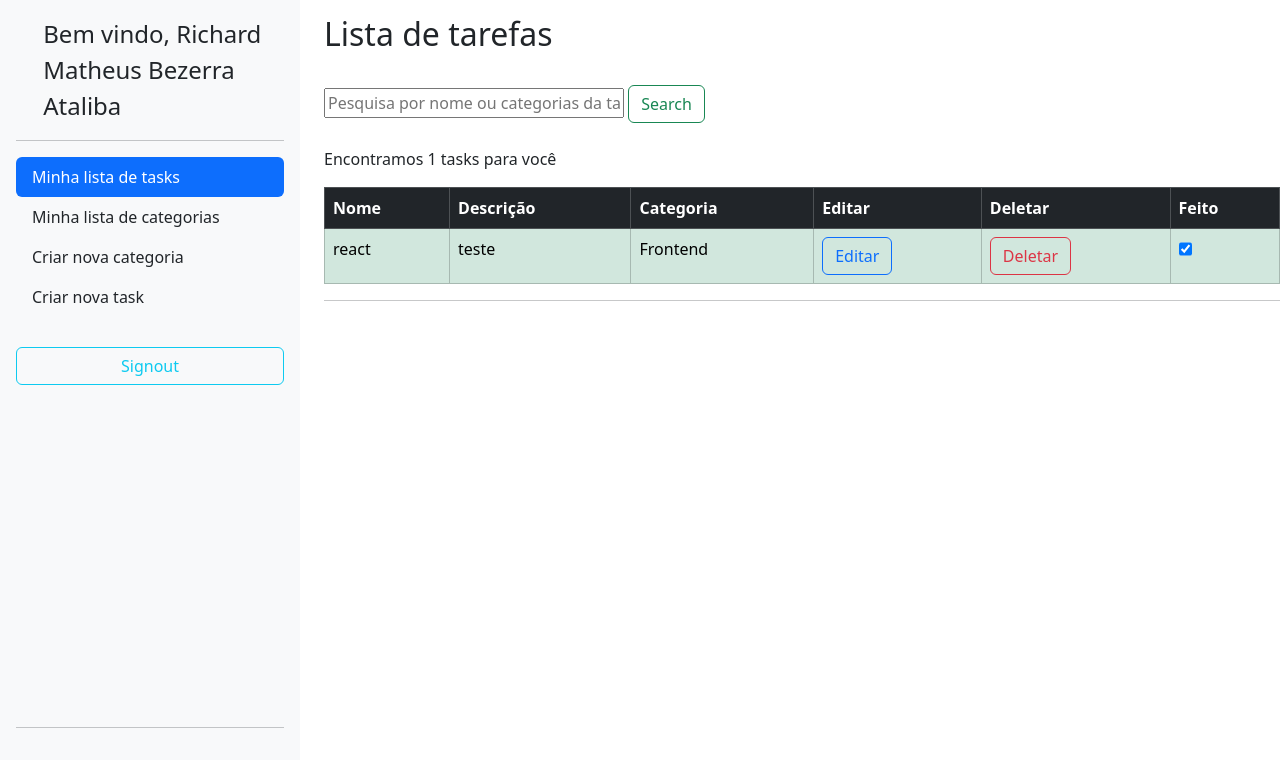
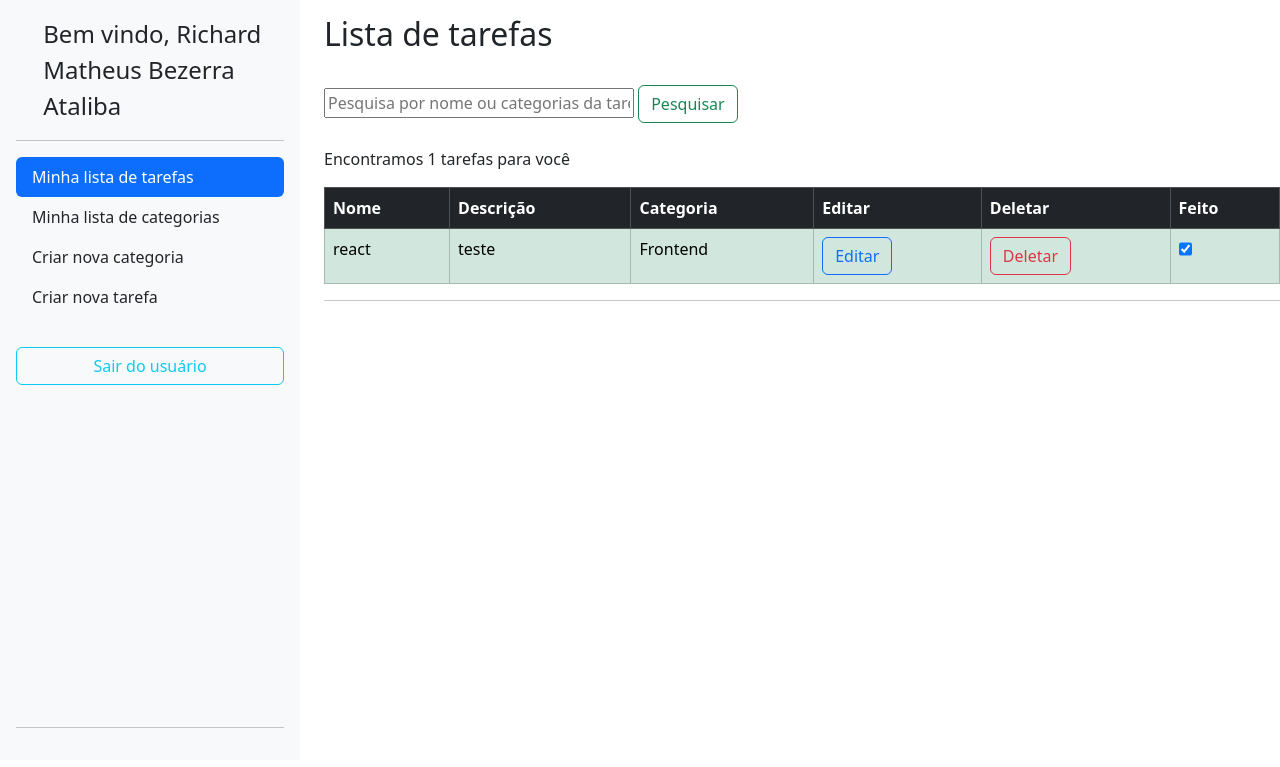
Before and after one commit to RichardMatheus929/todolist, a Django app: page / in a window 1280 px wide. Shown: the top 767 px of the page. Run offline with Django 4.2, Linux system fonts and the light colour scheme; a user stored in the database is signed in; data comes from the database, SQL or seed files in the repository; both versions use the stored data as it was after the commit.

Commit message:
create verification task is complete a delete task (frontend)

```diff
--- a/lizetest/core/templates/sidebar.html
+++ b/lizetest/core/templates/sidebar.html
@@ -12,7 +12,7 @@
             <a href="{% url 'todo:task_list' %}"
                 class="nav-link {% if request.resolver_match.url_name == 'task_list' %}active{% else %}link-dark{% endif %}"
                 aria-current="page">
-                Minha lista de tasks
+                Minha lista de tarefas
             </a>
         </li>
         <li>
@@ -28,10 +28,10 @@
         </li>
         <li style="padding-bottom: 30px;">
             <a href="{% url 'todo:task_create' %}" class="nav-link link-dark">
-                Criar nova task
+                Criar nova tarefa
             </a>
         </li>
-        <button type="button" class="btn btn-outline-info" id="btn-signout"> Signout </button>
+        <button type="button" class="btn btn-outline-info" id="btn-signout"> Sair do usuário  </button>
     </ul>
     <hr>
 
--- a/lizetest/todo/templates/task_list.html
+++ b/lizetest/todo/templates/task_list.html
@@ -10,12 +10,12 @@
       {% include 'popup.html' %}
       <h2 style="padding-top: 15px;">Lista de tarefas</h2><br>
       <form method="GET" action="{% url 'todo:task_list' %}">
-        <input type="text" name="query_task" placeholder="Pesquisa por nome ou categorias da task"
-          style="width: 100%;max-width: 300px;">
-        <button type="submit" class="btn btn-outline-success">Search</button>
+        <input type="text" name="query_task" placeholder="Pesquisa por nome ou categorias da tarefa"
+          style="width: 100%;max-width: 310px;">
+        <button type="submit" class="btn btn-outline-success">Pesquisar</button>
       </form><br>
 
-      <p>Encontramos {{number_tasks}} tasks para você</p>
+      <p>Encontramos {{number_tasks}} tarefas para você</p>
       <table class="table table-bordered">
         <thead>
           <tr class="table-dark">
@@ -40,7 +40,8 @@
             </td>
             <td>
               <a>
-                <button type="button" class="btn btn-outline-danger btn-delete" data-task-id="{{ task.pk }}" data-task-name="{{task.title}}">Deletar</button>
+                <button type="button" class="btn btn-outline-danger btn-delete" data-task-id="{{ task.pk }}" data-task-name="{{task.title}}" is-completed="{% if task.completed %}true{% else %}false{% endif %}"
+                >Deletar</button>
               </a>
             </td>
             <td>
@@ -59,9 +60,16 @@
 <script>
 
 function exibirpopup() {
-  const id_task = this.getAttribute('data-task-id');
+  const task_id = this.getAttribute('data-task-id');
+  const task_name = this.getAttribute('data-task-name');
+  const task_complete = this.getAttribute('is-completed');
+
   document.getElementById("myPopup").style.display = "block";
-  document.getElementById("myPopup").setAttribute('data-task-id',id_task);
+
+  // pega o id da taske e seta como atributo do elemento popup
+  document.getElementById("myPopup").setAttribute('data-task-id',task_id);
+  document.getElementById("myPopup").setAttribute('data-task-name',task_name);
+  document.getElementById("myPopup").setAttribute('is-complete',task_complete);
 }
 
 function closePopup() {
@@ -75,6 +83,14 @@ document.querySelectorAll(".btn-delete").forEach(button => {
   function deletetask() {
 
     const id_task = document.getElementById('myPopup').getAttribute('data-task-id')
+    const name_task = document.getElementById('myPopup').getAttribute('data-task-name')
+    const complete_task = document.getElementById('myPopup').getAttribute('is-complete')
+
+    console.log(complete_task)
+    if (complete_task === "true") {
+      alert('A tarefa '+String(name_task)+ " não pode ser removida porque é uma tarefa completa")
+    }
+
     fetch(`http://localhost:8000/altertask/delete/${id_task}`, {
       method: 'GET',
     })
```
Also changed, not shown: db.sqlite3.
